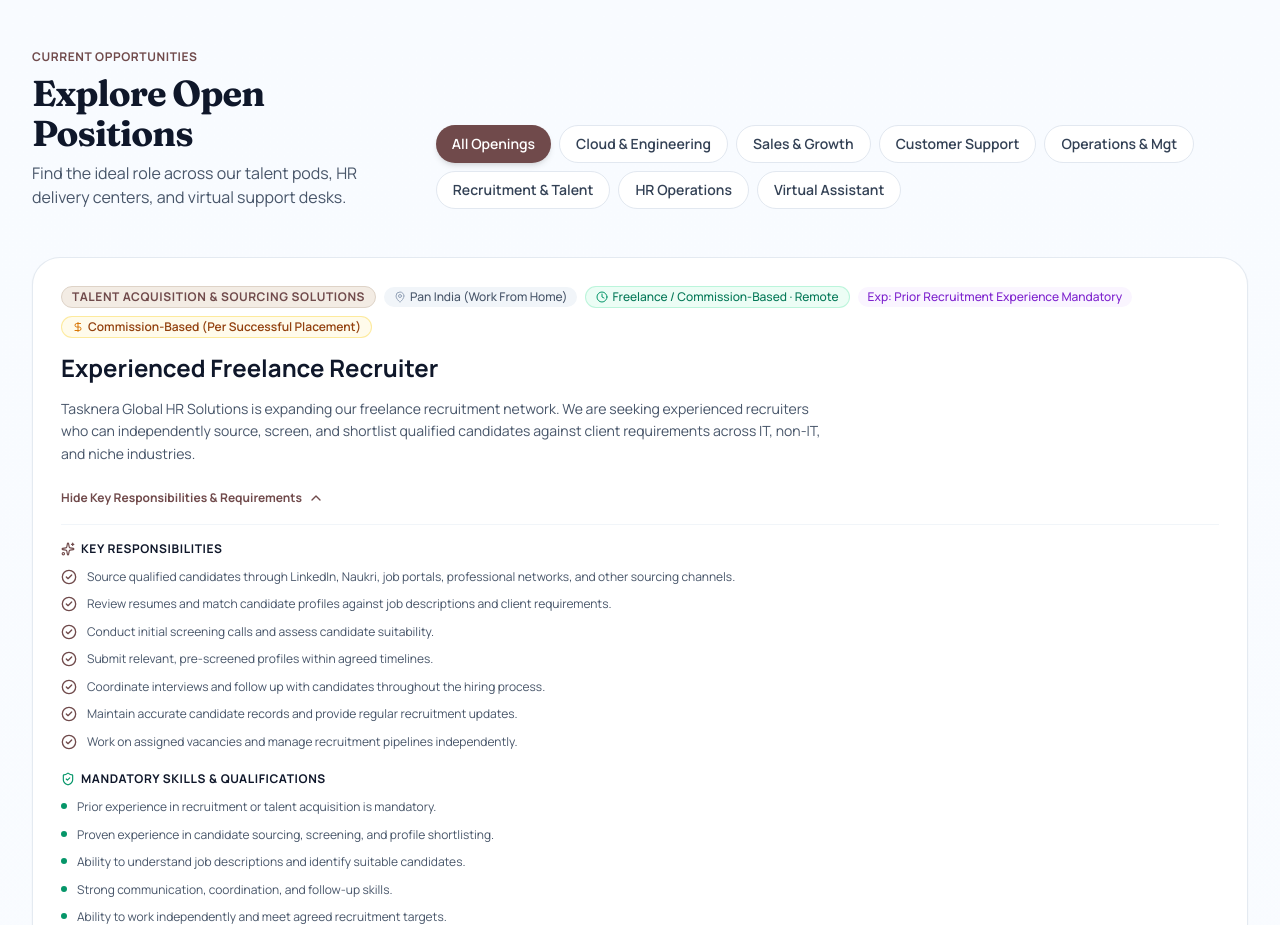
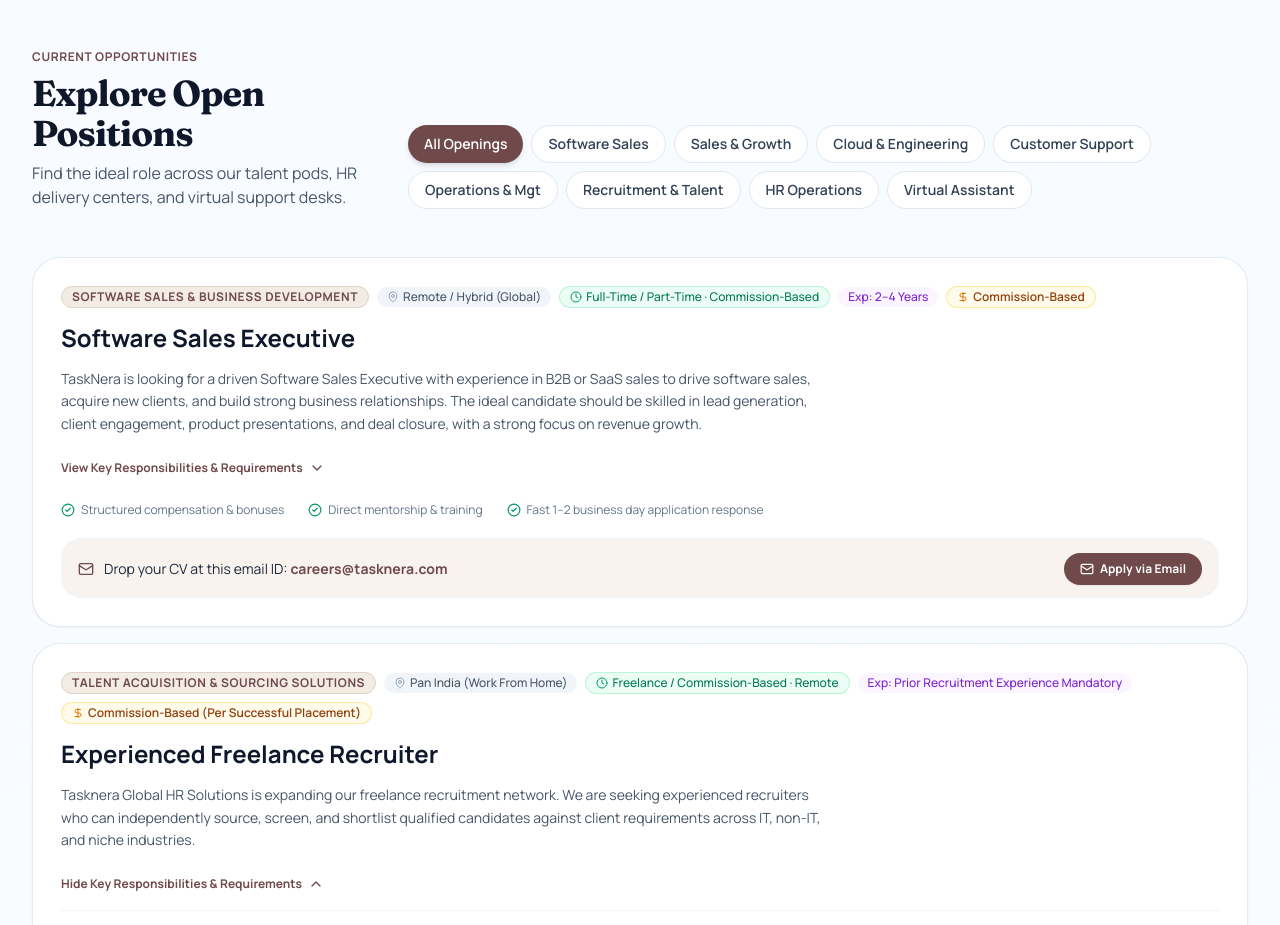
Before and after one commit to operations2003/tasknera, a Next.js app: page /careers in a window 1280 px wide. Shown: the part 1760-2685 px from the top of the page. Built offline with nearby package versions, Linux system fonts and the light colour scheme; no server answers.

Commit message:
feat(careers): add Software Sales category and Software Sales Executive role

```diff
--- a/src/app/careers/page.tsx
+++ b/src/app/careers/page.tsx
@@ -29,7 +29,7 @@ interface JobPosition {
   id: string;
   title: string;
   department: string;
-  category: 'talent' | 'hr' | 'va' | 'support' | 'operations' | 'engineering' | 'sales';
+  category: 'talent' | 'hr' | 'va' | 'support' | 'operations' | 'engineering' | 'sales' | 'software-sales';
   location: string;
   type: string;
   experience: string;
@@ -56,6 +56,66 @@ interface JobPosition {
 import { getRecruiterEmail } from '@/lib/recruiter';
 
 const openPositions: JobPosition[] = [
+  {
+    id: 'software-sales-executive',
+    title: 'Software Sales Executive',
+    department: 'Software Sales & Business Development',
+    category: 'software-sales',
+    company: 'TaskNera',
+    location: 'Remote / Hybrid (Global)',
+    type: 'Full-Time / Part-Time · Commission-Based',
+    experience: '2–4 Years',
+    workMode: 'Remote / Hybrid',
+    budget: 'Commission-Based',
+    summary:
+      'TaskNera is looking for a driven Software Sales Executive with experience in B2B or SaaS sales to drive software sales, acquire new clients, and build strong business relationships. The ideal candidate should be skilled in lead generation, client engagement, product presentations, and deal closure, with a strong focus on revenue growth.',
+    responsibilities: [
+      'Identify and acquire potential clients through cold calling, LinkedIn, email outreach, and networking.',
+      'Generate qualified leads and build a strong sales pipeline.',
+      'Present software solutions and demonstrate product value to prospective customers.',
+      'Understand client requirements and recommend suitable software products.',
+      'Manage the complete sales cycle, from prospecting and follow-ups to negotiation and deal closure.',
+      'Build long-term client relationships and identify opportunities for repeat business.',
+      'Track sales activities, maintain CRM records, and work toward agreed sales targets.',
+    ],
+    requirements: [
+      '2–4 years of experience in software sales, SaaS sales, IT sales, or B2B sales.',
+      'Strong communication, presentation, negotiation, and closing skills.',
+      'Experience in lead generation, client acquisition, and pipeline management.',
+      'Ability to understand software products and communicate their business value.',
+      'Self-motivated, target-oriented, and comfortable with performance-based earnings.',
+    ],
+    secondarySkills: [
+      'B2B / SaaS Software Sales',
+      'Lead Generation & Cold Outreach',
+      'Product Presentations & Demos',
+      'Client Relationship Management',
+      'CRM Tracking & Pipeline Management',
+    ],
+    quickScreening:
+      'Software Sales Executive | SaaS Sales | B2B Sales | Lead Generation | Cold Calling | Product Demonstrations | Deal Closure | Commission-Based | 2-4 Years Exp',
+    compensationDetails: [
+      'Commission-Based: Earnings will be linked to successful sales and revenue generated.',
+      'Commission rates and payment terms will be communicated and agreed upon before joining.',
+      'Uncapped earning potential tied directly to sales performance.',
+    ],
+    whyWorkWithUs: [
+      'High-growth software & workforce solutions portfolio with strong market demand.',
+      'Flexible full-time or part-time engagement models.',
+      'Direct leadership collaboration and clear revenue-sharing terms.',
+      'Ideal for proactive sales professionals passionate about tech and business development.',
+    ],
+    howToApplyDetails: [
+      'Total software / B2B sales experience (in years)',
+      'Key products or SaaS solutions sold previously',
+      'Proven track record or sales achievements / quotas met',
+      'Preferred engagement (Full-Time or Part-Time)',
+      'Earliest availability to commence sales outreach',
+    ],
+    email: 'careers@tasknera.com',
+    applySubject: 'Application for Software Sales Executive [TaskNera Careers]',
+    applyBody: `Hi TaskNera Recruitment Team,\n\nI am applying for the Software Sales Executive position.\n\nHere are my professional details:\n1. Total Software/B2B Sales Experience: \n2. Key SaaS/Products Sold: \n3. Sales Achievements / Quota Track Record: \n4. Availability (Full-Time / Part-Time): \n5. Contact Number: \n\nPlease find my updated resume attached.\n\nBest regards,`,
+  },
   {
     id: 'freelance-recruiter-remote-pan-india',
     title: 'Experienced Freelance Recruiter',
@@ -1079,8 +1139,9 @@ export default function CareersPage() {
                 <div className="flex flex-wrap gap-2">
                   {[
                     { id: 'all', label: 'All Openings' },
+                    { id: 'software-sales', label: 'Software Sales' },
+                    { id: 'sales', label: 'Sales & Growth' },
                     { id: 'engineering', label: 'Cloud & Engineering' },
-                    { id: 'sales', label: 'Sales & Growth' },
                     { id: 'support', label: 'Customer Support' },
                     { id: 'operations', label: 'Operations & Mgt' },
                     { id: 'talent', label: 'Recruitment & Talent' },
```
